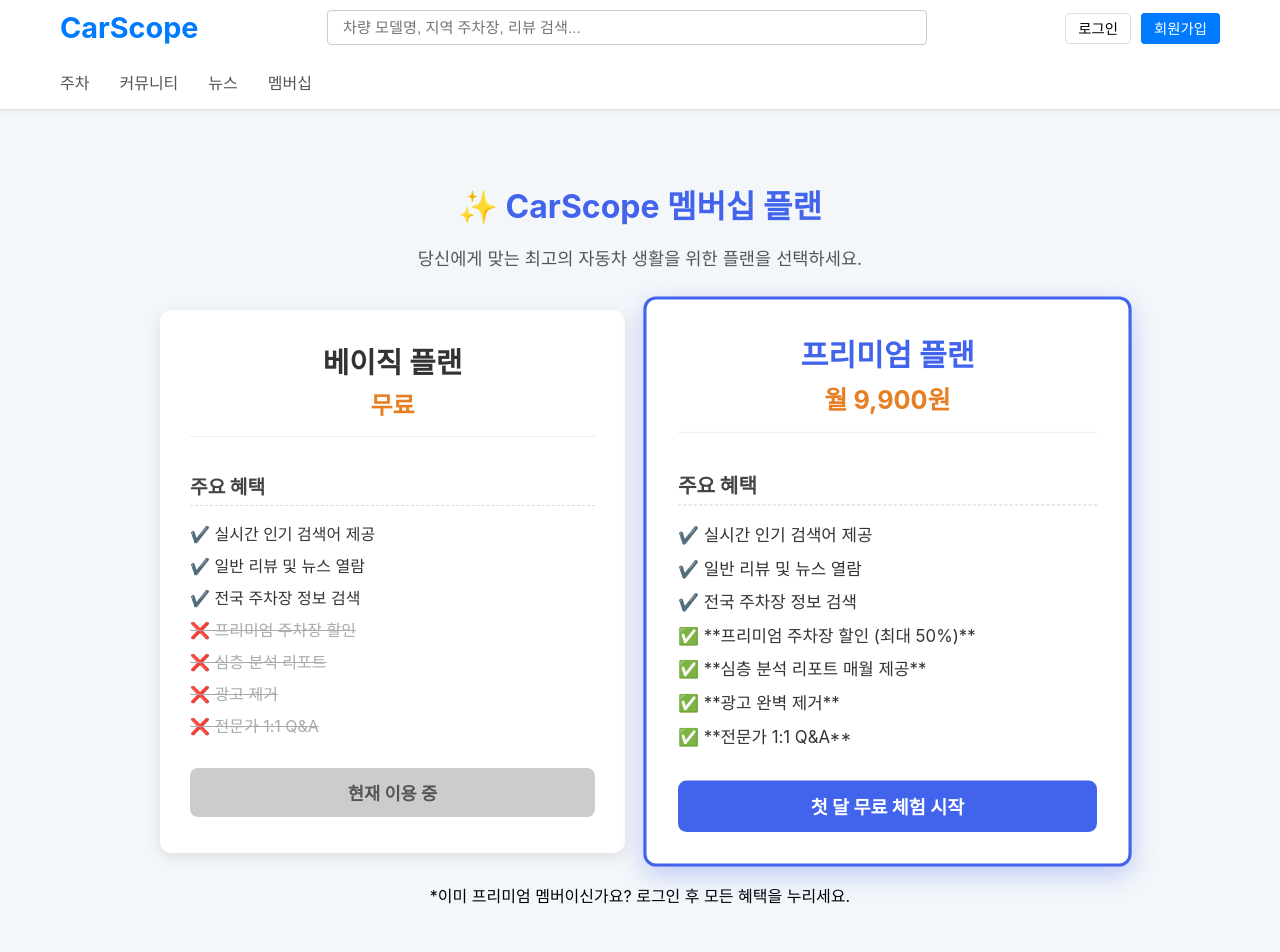
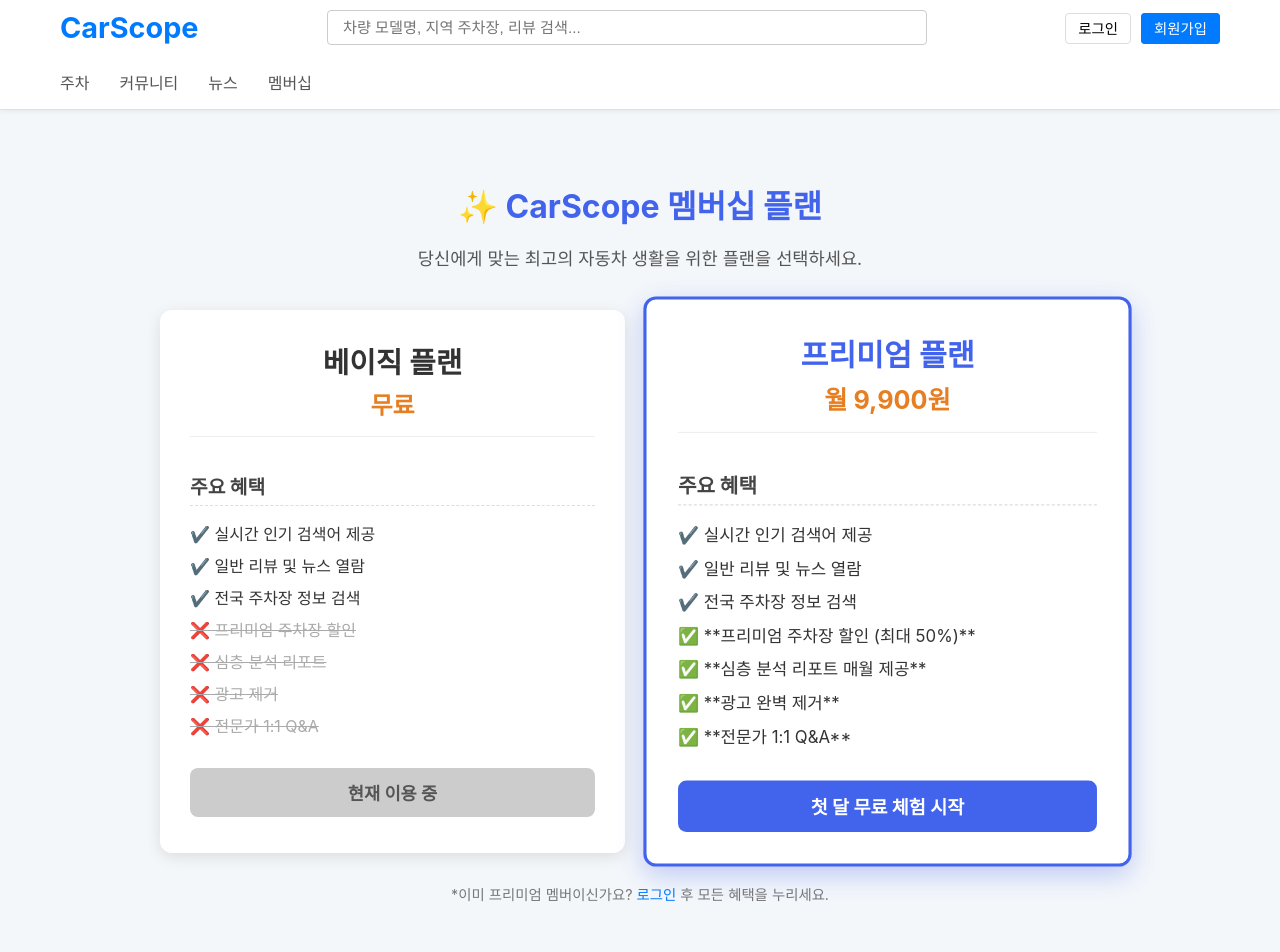
Before and after one commit to 2024136034-hakcheol/car-scope, a React (Create React App) app: page /membership in a window 1280 px wide. Shown: the top 952 px of the page. Built offline with nearby package versions, Linux system fonts and the light colour scheme.

Commit message:
style: 멤버십 페이지 하단 로그인 링크 색상을 파란색으로 변경

```diff
--- a/src/App.css
+++ b/src/App.css
@@ -551,7 +551,7 @@
     background-color: #007bff;
     color: white;
     border: none;
-    border-radius: 4px;
+    border-radius: 44px;
     font-size: 1rem;
     cursor: pointer;
     margin-top: 10px;
@@ -847,16 +847,17 @@
     background-color: #2a49cc;
 }
 
-.membership-box .contact-info {
+.membership-page-container .contact-info {
     margin-top: 20px;
     font-size: 0.9rem;
     color: #777;
 }
 
-.membership-box .contact-info a {
-    color: #007bff;
+.membership-page-container .contact-info a {
+    color: #007bff; /* 로그인 링크 파란색으로 변경 */
     font-weight: 500;
 }
+
 
 @keyframes fadeInSlide {
     from {
```
